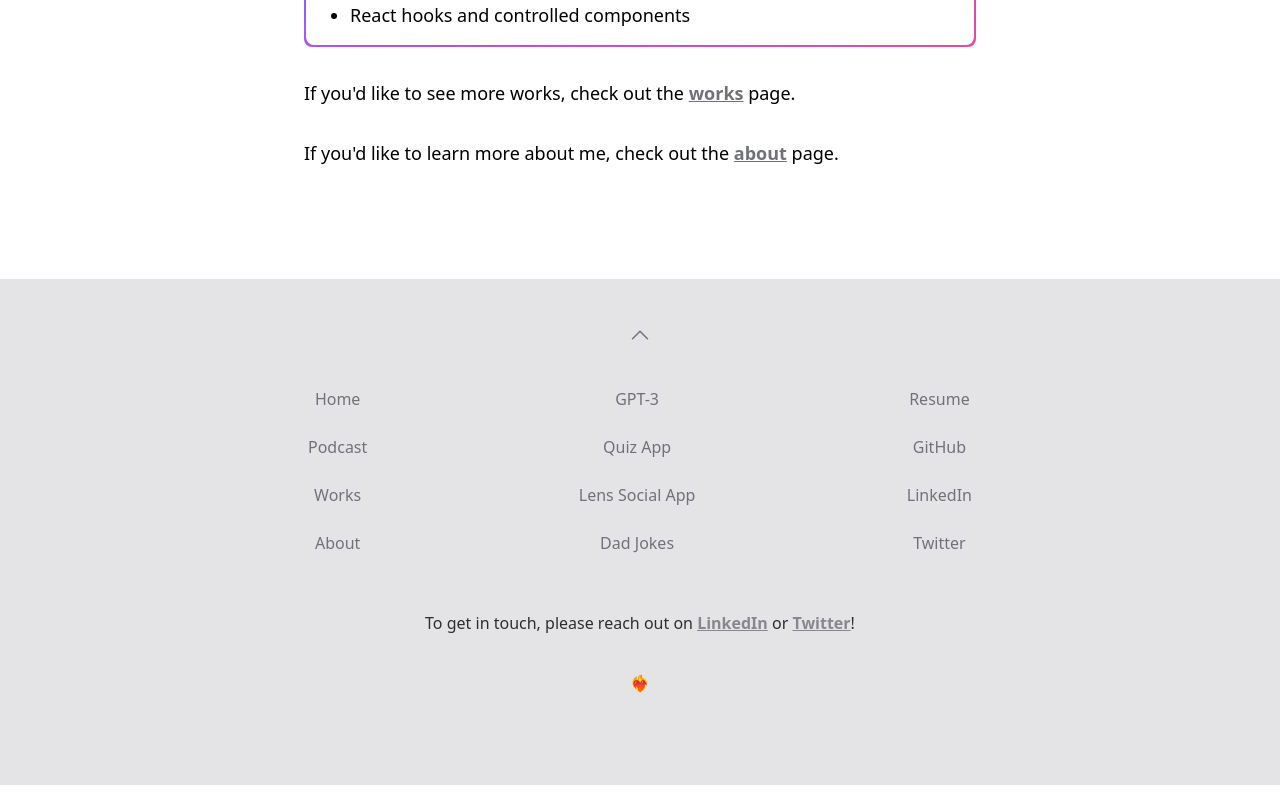
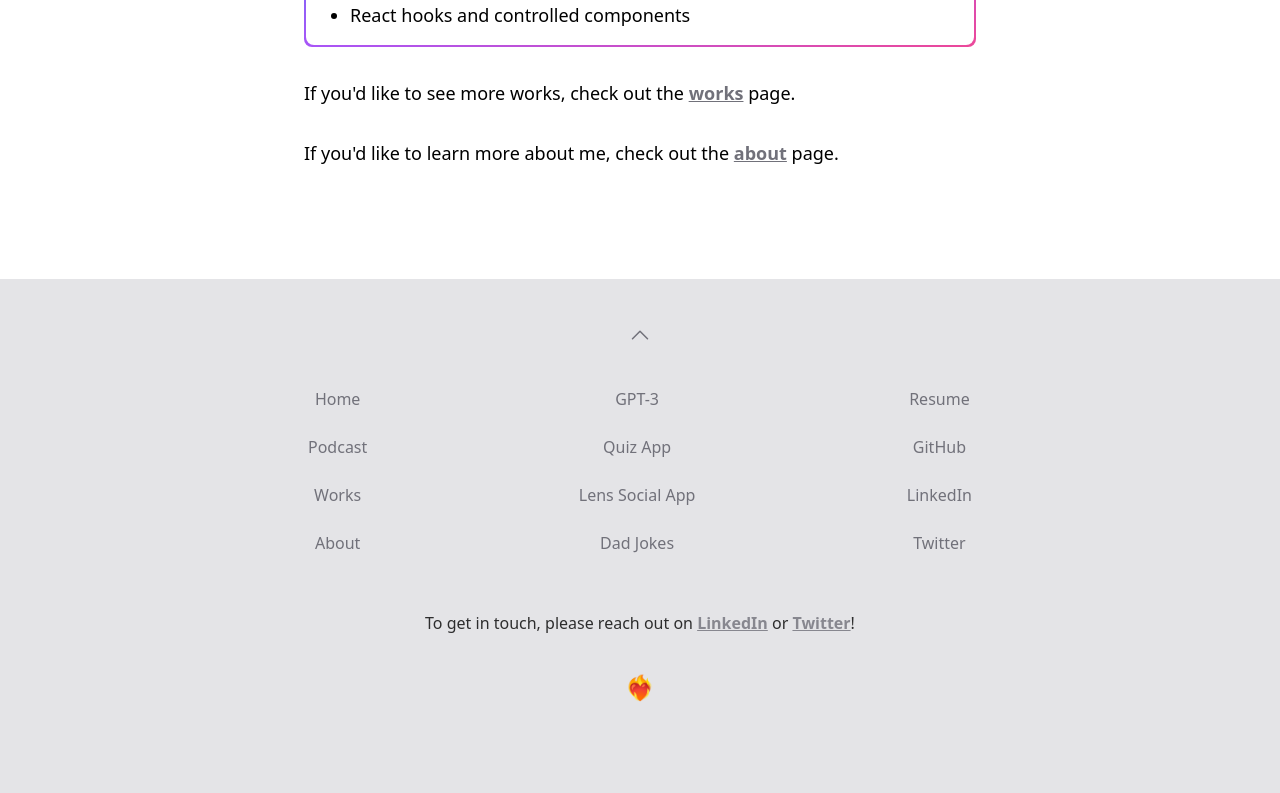
Before and after one commit to evan-walter/evanwalter.dev, a Next.js app: page / in a window 1280 px wide. Shown: the part 585-1378 px from the top of the page. Built offline with nearby package versions, Linux system fonts and the light colour scheme.

Commit message:
Increase size of burning heart in footer

```diff
--- a/components/Footer.tsx
+++ b/components/Footer.tsx
@@ -100,7 +100,12 @@ export default function Footer() {
         </div>
         <Contact />
         <div className='group mx-auto flex w-fit flex-col justify-center gap-y-2'>
-          <button title='Building software on the web since 2019'>❤️‍🔥</button>
+          <button
+            className='text-2xl'
+            title='Building software on the web since 2019'
+          >
+            ❤️‍🔥
+          </button>
           <p className='rounded-full border border-orange-500 px-4 py-2 text-center opacity-0 transition duration-700 group-hover:opacity-100 group-hover:ease-in-out dark:border-yellow-500'>
             Building software on the web since 2019
           </p>
```
